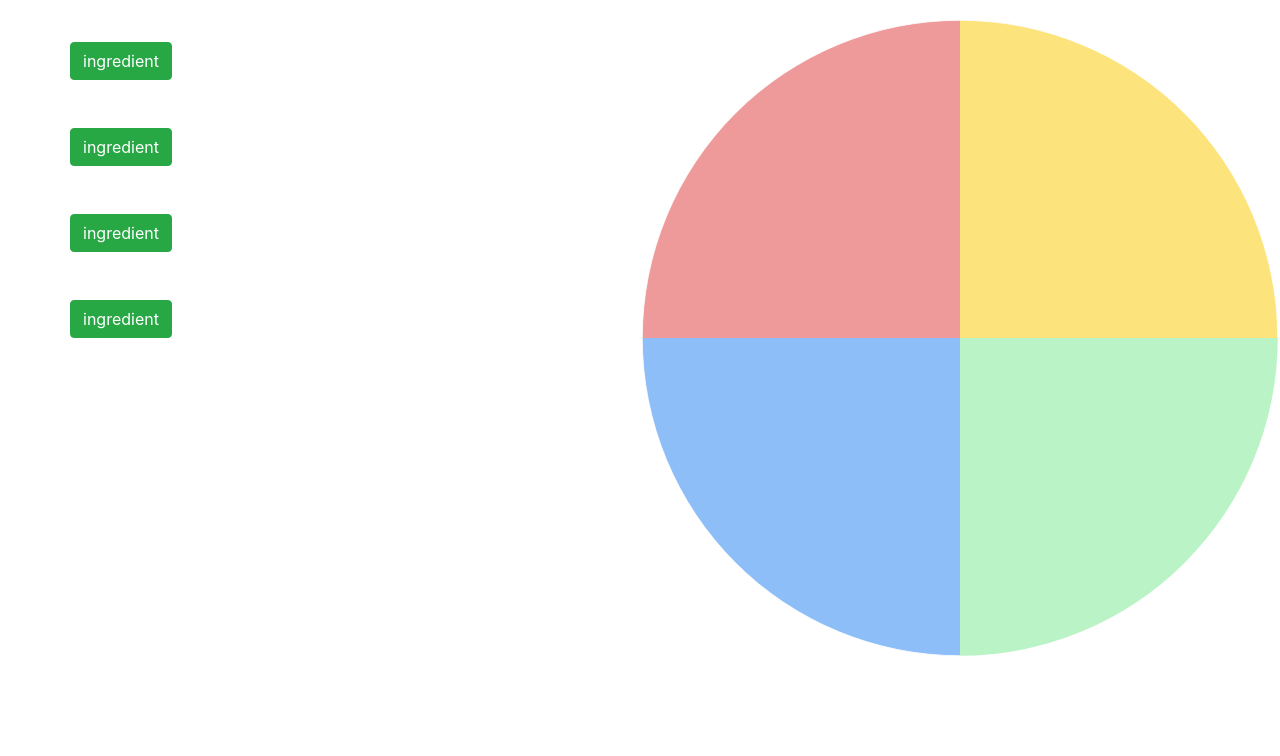
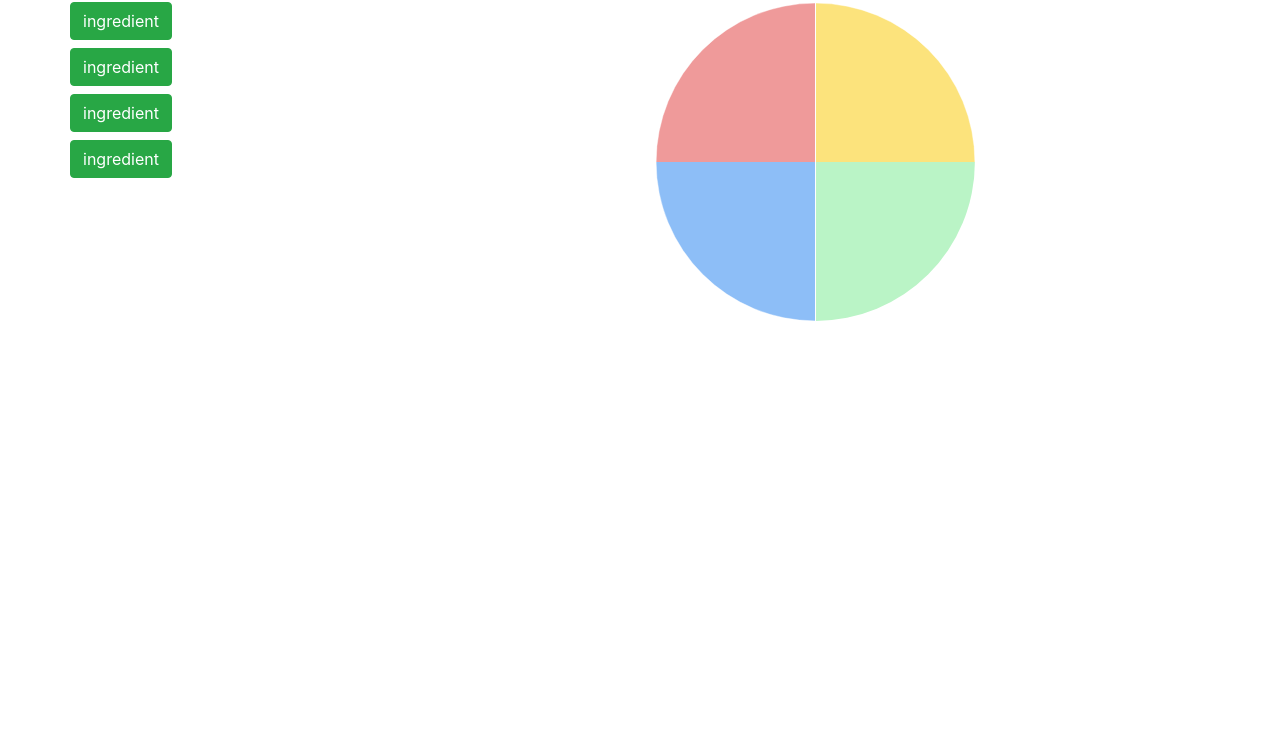
Before and after one commit to andybaaall/noodles-, a plain HTML site: page index.html in a window 1280 px wide. Shown: the part 44-800 px from the top of the page. Drawn offline with Linux system fonts and the light colour scheme.

Commit message:
Layout unfinished - messing w/ the q-circle divs.

```diff
--- a/css/master.css
+++ b/css/master.css
@@ -2,54 +2,76 @@
 
 /* test colors  */
 /* ---------------------------------------------------------------------------*/
+
+
+.noodle-container {
+
+}
+
 .red {
-  width: 20rem;
-  height: 20rem;
+  width: 10rem;
+  height: 10rem;
   background-image: url('../images/circles-01.svg');
   background-repeat: no-repeat;
   background-position: top left;
-  background-size: 40rem;
+  background-size: 20rem;
   position: absolute;
   overflow: hidden;
   max-width: 100%;
+  z-index: 2;
 }
 
 .yellow {
-  width: 20rem;
-  height: 20rem;
+  width: 10rem;
+  height: 10rem;
   background-image: url('../images/circles-02.svg');
   background-repeat: no-repeat;
   background-position: top right;
-  background-size: 40rem;
+  background-size: 20rem;
   position: absolute;
-  left: 20rem;
+  left: 11rem;
   overflow: hidden;
-  max-width: 100%;
+  max-width: 10rem;
+  z-index: 2;
 }
 
 .blue {
+  height: 10rem;
+  width: 10rem;
+  background-image: url('../images/circles-03.svg');
+  background-repeat: no-repeat;
+  background-position: bottom left;
+  background-size: 20rem;
+  position: absolute;
+  top: 10rem;
+  overflow: hidden;
+  max-width: 10rem;
+  z-index: 2;
+}
+
+
+.green {
+  height: 10rem;
+  width: 10rem;
+  background-image: url('../images/circles-04.svg');
+  background-repeat: no-repeat;
+  background-position: bottom right;
+  background-size: 20rem;
+  position: absolute;
+  top: 10rem;
+  left: 11rem;
+  overflow: hidden;
+  max-width: 100%;
+  z-index: 2;
+}
+
+.underlay {
   height: 20rem;
   width: 20rem;
   background-image: url('../images/circles-03.svg');
   background-repeat: no-repeat;
-  background-position: bottom left;
-  background-size: 40rem;
+  background-size: 20rem;
   position: absolute;
-  top: 20rem;
-  overflow: hidden;
-  max-width: 100%;
+  left: 20rem;
+  z-index: 1;
 }
-
-.green {
-  height: 20rem;
-  width: 20rem;
-  background-image: url('../images/circles-04.svg');
-  background-repeat: no-repeat;
-  background-position: bottom right;
-  background-size: 40rem;
-  position: absolute;
-  top: 20rem;
-  left: 20rem;
-  overflow: hidden;
-  max-width: 100%;
-}
--- a/index.html
+++ b/index.html
@@ -13,34 +13,33 @@
 
     <div class="container">
       <div class="row">
-        <div class="col-6 mb-3">
+        <!-- <div class="col-12 underlay"></div> -->
+      </div>
+      <div class="row">
+        <div class="col-6 ">
           <h2>build your own noodles</h2>
         </div>
       </div>
       <div class="row">
         <div class="col-6">
           <div class="row">
-            <button class="btn btn-success btn-round my-4">ingredient</button>
+            <button class="btn btn-success btn-round mb-2">ingredient</button>
           </div>
           <div class="row">
-            <button class="btn btn-success btn-round my-4">ingredient</button>
+            <button class="btn btn-success btn-round mb-2">ingredient</button>
           </div>
           <div class="row">
-            <button class="btn btn-success btn-round my-4">ingredient</button>
+            <button class="btn btn-success btn-round mb-2">ingredient</button>
           </div>
           <div class="row">
-            <button class="btn btn-success btn-round my-4">ingredient</button>
+            <button class="btn btn-success btn-round mb-2">ingredient</button>
           </div>
         </div>
-        <div class="col-6 ml-auto">
-          <div class="row">
-            <div class="col-6 my-0 red reset-padding"></div>
-            <div class="col-6 my-0 blue top-right reset-padding"></div>
-          </div>
-          <div class="row">
-            <div class="col-6 my-0 yellow bottom-left"></div>
-            <div class="col-6 my-0 green bottom-right"></div>
-          </div>
+        <div class="col-6 mr-auto noodle-container">
+          <div class="col-6 my-0 red"></div>
+          <div class="col-6 my-0 blue"></div>
+          <div class="col-6 my-0 yellow"></div>
+          <div class="col-6 my-0 green"></div>
         </div>
       </div>
     </div>
```
